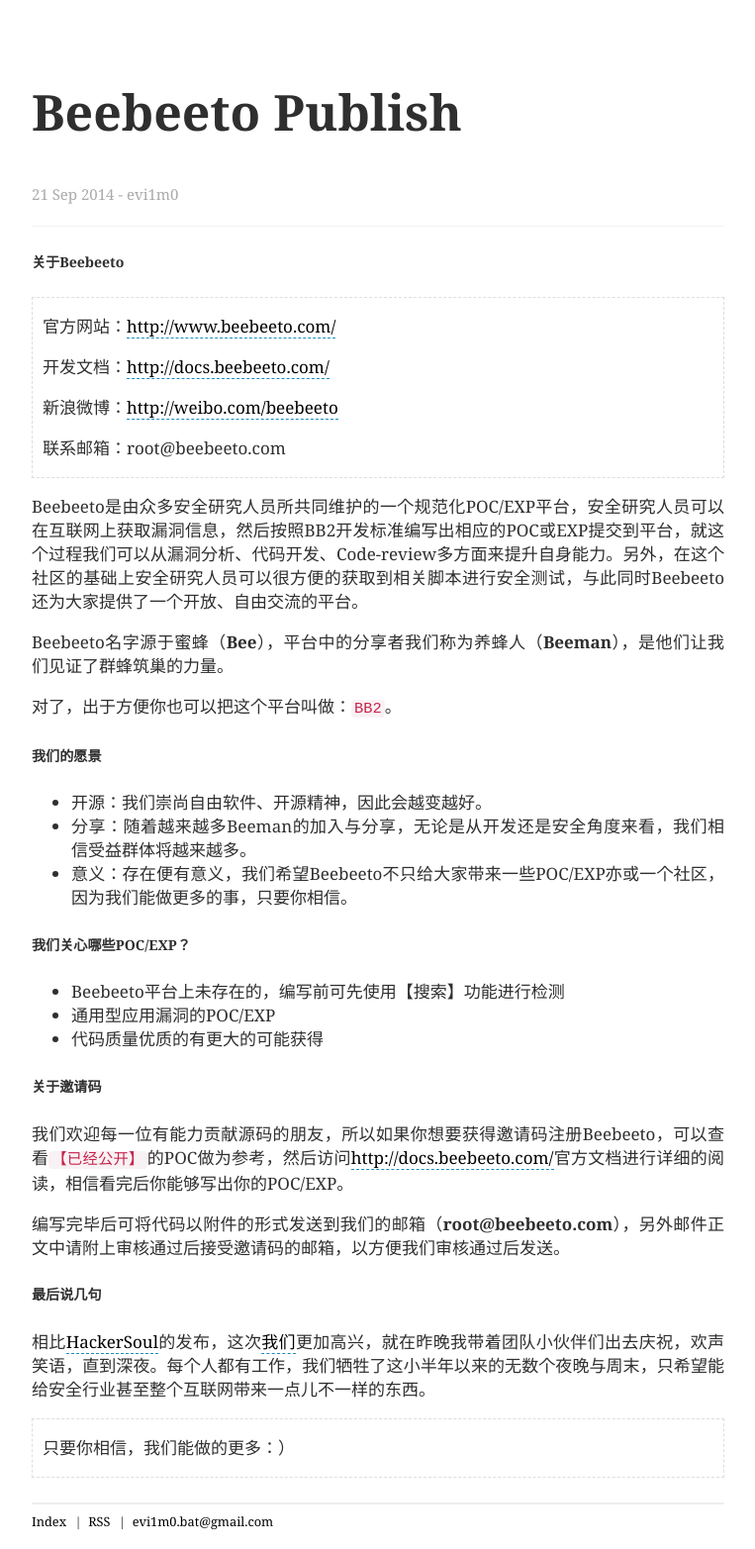
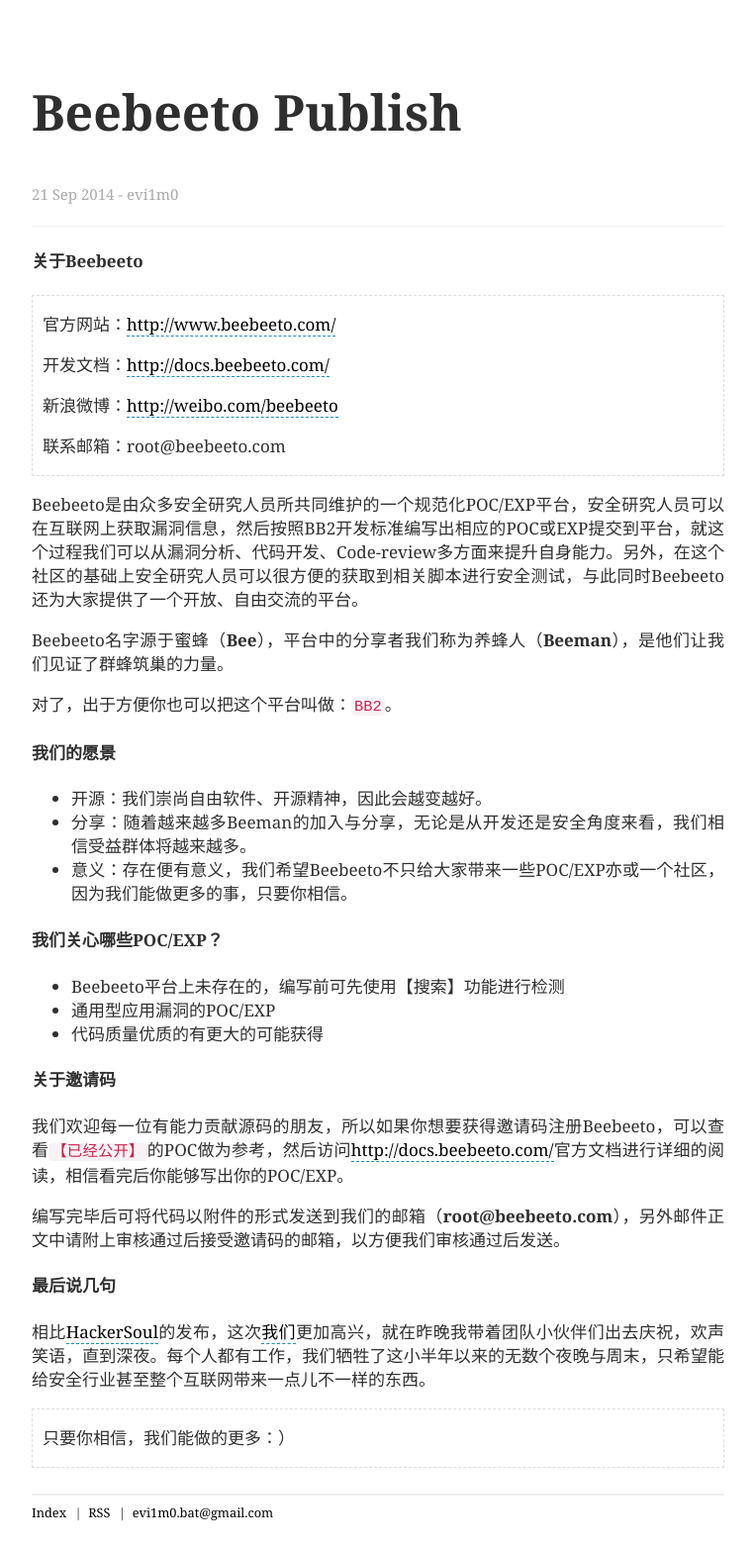
Before and after one commit to HoLoveSalt/linux-im, a Jekyll site: the page built from _posts/2014-09-21-beebeeto_com.md, in a window 1280 px wide. Shown: the whole page at 99% size, without its empty margins (258-1021 px from the left). Built offline with Jekyll 4.4.1, drawn with Linux system fonts in a browser that asks for light colours.

Commit message:
edit font

````diff
--- a/_posts/2014-09-21-beebeeto_com.md
+++ b/_posts/2014-09-21-beebeeto_com.md
@@ -8,7 +8,7 @@
 <p class="date">{{ page.date | date_to_string }} - evi1m0</p>
 
 
-##### 关于Beebeeto
+#### 关于Beebeeto
 
 > 官方网站：[http://www.beebeeto.com/](http://www.beebeeto.com/)
 >
@@ -25,26 +25,26 @@
 对了，出于方便你也可以把这个平台叫做：```BB2```。
 
 
-##### 我们的愿景
+#### 我们的愿景
 
 - 开源：我们崇尚自由软件、开源精神，因此会越变越好。
 - 分享：随着越来越多Beeman的加入与分享，无论是从开发还是安全角度来看，我们相信受益群体将越来越多。
 - 意义：存在便有意义，我们希望Beebeeto不只给大家带来一些POC/EXP亦或一个社区，因为我们能做更多的事，只要你相信。
 
-##### 我们关心哪些POC/EXP？
+#### 我们关心哪些POC/EXP？
 
 - Beebeeto平台上未存在的，编写前可先使用【搜索】功能进行检测
 - 通用型应用漏洞的POC/EXP
 - 代码质量优质的有更大的可能获得
 
-##### 关于邀请码
+#### 关于邀请码
 
 我们欢迎每一位有能力贡献源码的朋友，所以如果你想要获得邀请码注册Beebeeto，可以查看```【已经公开】```的POC做为参考，然后访问[http://docs.beebeeto.com/](http://docs.beebeeto.com/)官方文档进行详细的阅读，相信看完后你能够写出你的POC/EXP。
 
 编写完毕后可将代码以附件的形式发送到我们的邮箱（**root@beebeeto.com**），另外邮件正文中请附上审核通过后接受邀请码的邮箱，以方便我们审核通过后发送。
 
 
-##### 最后说几句
+#### 最后说几句
 
 相比[HackerSoul](http://HackerSoul.com)的发布，这次[我们](http://www.ff0000.cc)更加高兴，就在昨晚我带着团队小伙伴们出去庆祝，欢声笑语，直到深夜。每个人都有工作，我们牺牲了这小半年以来的无数个夜晚与周末，只希望能给安全行业甚至整个互联网带来一点儿不一样的东西。
 
````
Also changed, not shown: 2 other files.
